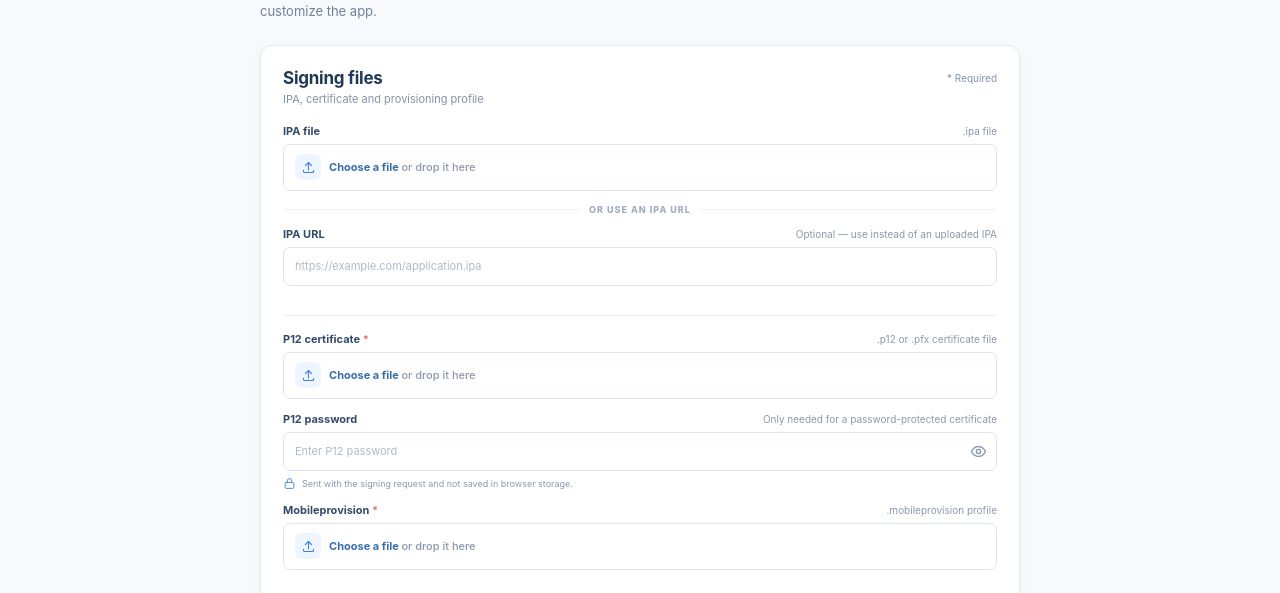
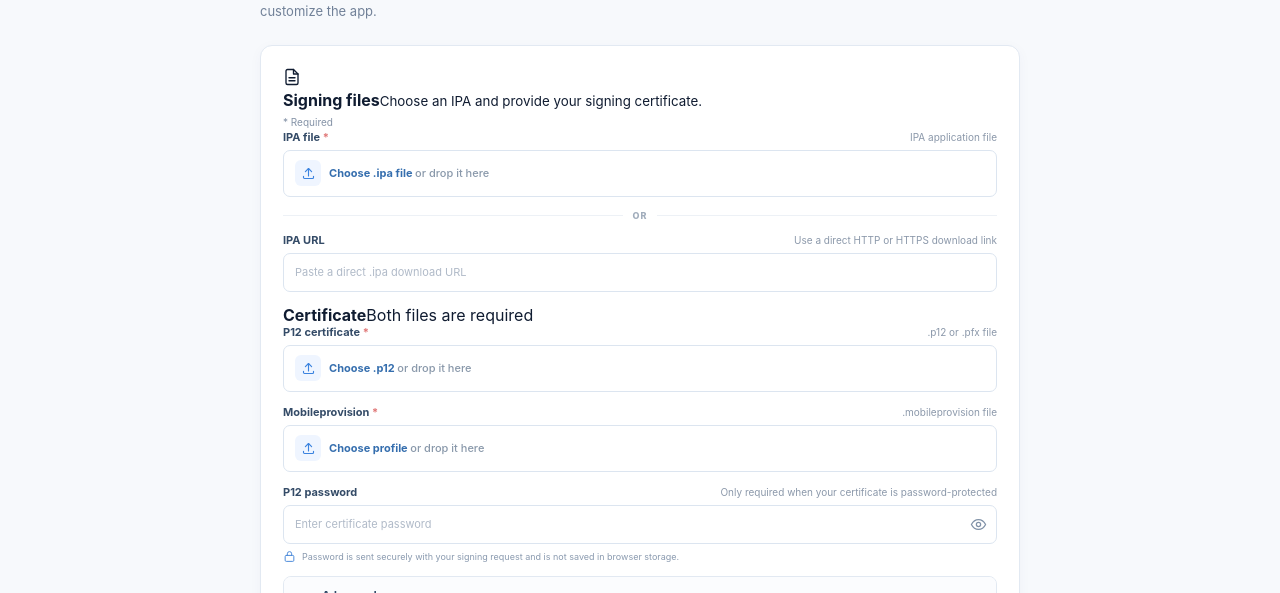
Before and after one commit to MooCore/XsignSite, a Next.js app: page /sign in a window 1280 px wide. Shown: the part 207-800 px from the top of the page. Built offline with nearby package versions, Linux system fonts and the light colour scheme; no server answers.

Commit message:
Add files via upload

```diff
--- a/components/signing-form.js
+++ b/components/signing-form.js
@@ -11,7 +11,7 @@ function formatBytes(bytes) {
   return `${(bytes / (1024 * 1024)).toFixed(1)} MB`;
 }
 
-function FilePicker({ label, hint, accept, file, onChange, multiple = false, required = false, compact = false }) {
+function FilePicker({ label, hint, accept, file, onChange, multiple = false, required = false, compact = false, buttonTitle = 'Choose a file' }) {
   const inputRef = useRef(null);
   const [dragging, setDragging] = useState(false);
   const files = file ? (multiple ? Array.from(file) : [file]) : [];
@@ -22,7 +22,7 @@ function FilePicker({ label, hint, accept, file, onChange, multiple = false, req
       <div className="field-heading"><label>{label}{required && <span className="required-mark"> *</span>}</label>{hint && <span className="field-hint">{hint}</span>}</div>
       <div className={`file-drop${dragging ? ' dragging' : ''}${files.length ? ' has-file' : ''}`} onDragOver={(event) => { event.preventDefault(); setDragging(true); }} onDragLeave={() => setDragging(false)} onDrop={(event) => { event.preventDefault(); setDragging(false); update(event.dataTransfer.files); }}>
         <input ref={inputRef} type="file" accept={accept} multiple={multiple} onChange={(event) => update(event.target.files)} aria-label={label} />
-        {files.length ? <div className="selected-files">{files.map((selected, index) => <div className="selected-file" key={`${selected.name}-${index}`}><span className="selected-file-icon"><Icon name="file" size={17}/></span><span className="selected-file-info"><strong>{selected.name}</strong><small>{formatBytes(selected.size)}</small></span><button type="button" className="remove-file" onClick={() => { if (multiple) update(files.filter((_, i) => i !== index)); else update(null); }}>Remove</button></div>)}</div> : <button type="button" className="file-pick-content" onClick={() => inputRef.current?.click()}><span className="upload-icon"><Icon name="upload" size={21}/></span><span><strong>Choose a file <em>or drop it here</em></strong><small>{hint || 'Select a file from your device'}</small></span></button>}
+        {files.length ? <div className="selected-files">{files.map((selected, index) => <div className="selected-file" key={`${selected.name}-${index}`}><span className="selected-file-icon"><Icon name="file" size={17}/></span><span className="selected-file-info"><strong>{selected.name}</strong><small>{formatBytes(selected.size)}</small></span><button type="button" className="remove-file" onClick={() => { if (multiple) update(files.filter((_, i) => i !== index)); else update(null); }}>Remove</button></div>)}</div> : <button type="button" className="file-pick-content" onClick={() => inputRef.current?.click()}><span className="upload-icon"><Icon name="upload" size={21}/></span><span><strong>{buttonTitle} <em>or drop it here</em></strong><small>{hint || 'Select a file from your device'}</small></span></button>}
         {files.length > 0 && <button type="button" className="add-more-files" onClick={() => inputRef.current?.click()}>{multiple ? 'Add more files' : 'Replace file'}</button>}
       </div>
     </div>
@@ -326,75 +326,84 @@ export default function SigningForm() {
   };
 
   return (
-    <div className="signing-layout signing-layout-simple">
+    <div className="signing-layout signing-layout-simple xsign-form-layout">
       <form className="signing-form" onSubmit={handleSubmit}>
-        <section className="form-card signing-panel">
-          <div className="signing-panel-heading">
+        <section className="form-card signing-panel xsign-signer-card">
+          <div className="xsign-card-heading">
+            <div className="xsign-card-heading-icon"><Icon name="file" size={18}/></div>
             <div>
-              <h2>Signing files</h2>
-              <p>IPA, certificate and provisioning profile</p>
+              <strong>Signing files</strong>
+              <small>Choose an IPA and provide your signing certificate.</small>
             </div>
             <span className="required-caption">* Required</span>
           </div>
 
-          <div className="signing-file-section">
-            <FilePicker label="IPA file" hint=".ipa file" accept=".ipa,application/octet-stream" file={ipaFile} onChange={setIpaFile} />
-            <div className="or-divider"><span>OR USE AN IPA URL</span></div>
-            <FormField label="IPA URL" value={ipaUrl} onChange={setIpaUrl} placeholder="https://example.com/application.ipa" hint="Optional — use instead of an uploaded IPA" />
+          <div className="xsign-ipa-block">
+            <FilePicker label="IPA file" hint="IPA application file" accept=".ipa,application/octet-stream" file={ipaFile} onChange={setIpaFile} required buttonTitle="Choose .ipa file" />
+            <div className="or-divider xsign-or-divider"><span>OR</span></div>
+            <FormField label="IPA URL" value={ipaUrl} onChange={setIpaUrl} placeholder="Paste a direct .ipa download URL" type="url" hint="Use a direct HTTP or HTTPS download link" />
             {ipaFile && <div className="upload-route-note" aria-live="polite">
-              {!uploadCapabilities ? 'Checking the available upload route…' : (uploadCapabilities.directIpaUploadEnabled && ipaFile.size <= Number(uploadCapabilities.directIpaUploadMaxBytes || 0) ? 'Fast route: this IPA will stream directly to Render. Larger files automatically switch to Tigris.' : 'Large-file route: this IPA will upload directly to Tigris to avoid the Render upload limit.')}
+              {!uploadCapabilities ? 'Checking the available upload route…' : (uploadCapabilities.directIpaUploadEnabled && ipaFile.size <= Number(uploadCapabilities.directIpaUploadMaxBytes || 0) ? 'Direct upload: this IPA will stream to Render. Larger files automatically use Tigris.' : 'Large-file upload: this IPA will use Tigris storage automatically.')}
             </div>}
           </div>
 
-          <div className="signing-file-section signing-credentials-section">
-            <FilePicker label="P12 certificate" hint=".p12 or .pfx certificate file" accept=".p12,.pfx,application/x-pkcs12" file={p12File} onChange={setP12File} required />
-            <div className="field-block password-field-block">
-              <div className="field-heading"><label htmlFor="p12-password">P12 password</label><span className="field-hint">Only needed for a password-protected certificate</span></div>
-              <div className="password-input-wrap">
-                <input id="p12-password" className="text-input" type={showPassword ? 'text' : 'password'} value={p12Password} onChange={(event) => setP12Password(event.target.value)} placeholder="Enter P12 password" autoComplete="new-password" />
-                <button type="button" className="password-toggle" onClick={() => setShowPassword(!showPassword)} aria-label={showPassword ? 'Hide P12 password' : 'Show P12 password'}><Icon name={showPassword ? 'eyeOff' : 'eye'} size={17}/></button>
-              </div>
-              <div className="privacy-hint"><Icon name="lock" size={13}/> Sent with the signing request and not saved in browser storage.</div>
+          <div className="xsign-credentials-heading">
+            <strong>Certificate</strong>
+            <span>Both files are required</span>
+          </div>
+          <div className="xsign-credentials-grid">
+            <div className="xsign-credential-card">
+              <FilePicker label="P12 certificate" hint=".p12 or .pfx file" accept=".p12,.pfx,application/x-pkcs12" file={p12File} onChange={setP12File} required buttonTitle="Choose .p12" compact />
             </div>
-            <FilePicker label="Mobileprovision" hint=".mobileprovision profile" accept=".mobileprovision,application/octet-stream" file={profileFile} onChange={setProfileFile} required />
+            <div className="xsign-credential-card">
+              <FilePicker label="Mobileprovision" hint=".mobileprovision file" accept=".mobileprovision,application/octet-stream" file={profileFile} onChange={setProfileFile} required buttonTitle="Choose profile" compact />
+            </div>
+          </div>
+          <div className="field-block password-field-block xsign-password-block">
+            <div className="field-heading"><label htmlFor="p12-password">P12 password</label><span className="field-hint">Only required when your certificate is password-protected</span></div>
+            <div className="password-input-wrap">
+              <input id="p12-password" className="text-input" type={showPassword ? 'text' : 'password'} value={p12Password} onChange={(event) => setP12Password(event.target.value)} placeholder="Enter certificate password" autoComplete="new-password" />
+              <button type="button" className="password-toggle" onClick={() => setShowPassword(!showPassword)} aria-label={showPassword ? 'Hide P12 password' : 'Show P12 password'}><Icon name={showPassword ? 'eyeOff' : 'eye'} size={17}/></button>
+            </div>
+            <div className="privacy-hint"><Icon name="lock" size={13}/> Password is sent securely with your signing request and is not saved in browser storage.</div>
           </div>
 
-          <section className="advanced-inline">
-            <button type="button" className="advanced-heading advanced-heading-compact" onClick={() => setAdvancedOpen(!advancedOpen)} aria-expanded={advancedOpen}>
-              <span className="advanced-heading-copy"><Icon name="sliders" size={17}/><span><strong>Advanced options</strong><small>App details, display settings and tweaks</small></span></span>
-              <span className={`accordion-chevron${advancedOpen ? ' expanded' : ''}`}><Icon name="chevron" size={17}/></span>
+          <section className="advanced-inline xsign-advanced-inline">
+            <button type="button" className="advanced-heading advanced-heading-compact" onClick={() => setAdvancedOpen(!advancedOpen)} aria-expanded={advancedOpen} aria-controls="xsign-advanced-content">
+              <span className="advanced-heading-copy"><Icon name="sliders" size={16}/><span><strong>Advanced</strong><small>App details, gaming options and tweaks</small></span></span>
+              <span className={`accordion-chevron${advancedOpen ? ' expanded' : ''}`}><Icon name="chevron" size={16}/></span>
             </button>
-            {advancedOpen && <div className="advanced-content advanced-content-compact">
+            {advancedOpen && <div className="advanced-content advanced-content-compact" id="xsign-advanced-content">
               <div className="subsection-heading"><h3>App information</h3><span>Leave blank to keep detected values</span></div>
               <div className="form-grid-two">
                 <FormField label="App name" value={appName} onChange={setAppName} placeholder="My App"/>
                 <FormField label="Bundle identifier" value={bundleId} onChange={setBundleId} placeholder="com.example.app"/>
                 <FormField label="App version" value={appVersion} onChange={setAppVersion} placeholder="1.0.0"/>
                 <FormField label="Build number" value={buildNumber} onChange={setBuildNumber} placeholder="1"/>
-                <FormField label="Minimum iOS version" value={minimumIOS} onChange={setMinimumIOS} placeholder="15.0" hint="Only set a value supported by the app"/>
+                <FormField label="Minimum iOS version" value={minimumIOS} onChange={setMinimumIOS} placeholder="15.0" hint="Use a version supported by the app"/>
               </div>
               <div className="subsection-heading subsection-spaced"><h3>Display and gaming</h3><span>Optional Info.plist settings</span></div>
               <div className="switch-list">
-                <Switch label="ProMotion support" description="Add the high-refresh-rate support property. This does not force 120 FPS." checked={proMotion} onChange={setProMotion}/>
+                <Switch label="ProMotion support" description="Add high-refresh-rate support. This does not force 120 FPS." checked={proMotion} onChange={setProMotion}/>
                 <Switch label="Game Mode support" description="Declare Game Mode support for compatible iOS versions." checked={gameMode} onChange={setGameMode}/>
               </div>
               <div className="subsection-heading subsection-spaced"><h3>Application contents</h3><span>Optional cleanup</span></div>
               <div className="switch-list">
-                <Switch label="Remove app extensions" description="Ask the signing worker to remove embedded app extensions where supported." checked={removeExtensions} onChange={setRemoveExtensions}/>
-                <Switch label="Remove bundled Watch app" description="Ask the signing worker to remove the embedded Watch app where supported." checked={removeWatchApp} onChange={setRemoveWatchApp}/>
+                <Switch label="Remove app extensions" description="Remove embedded app extensions where supported." checked={removeExtensions} onChange={setRemoveExtensions}/>
+                <Switch label="Remove bundled Watch app" description="Remove the embedded Watch app where supported." checked={removeWatchApp} onChange={setRemoveWatchApp}/>
               </div>
               <div className="subsection-heading subsection-spaced"><h3>Additional files</h3><span>Optional icon and tweaks</span></div>
-              <FilePicker label="App icon" hint="PNG or JPG · square image recommended" accept=".png,.jpg,.jpeg,image/png,image/jpeg" file={iconFile} onChange={setIconFile} compact/>
-              <div className="tweak-upload-space"><FilePicker label="Add Tweaks (.deb / .dylib)" hint="Select one or more .deb or .dylib files" accept=".deb,.dylib,application/octet-stream" file={tweakFiles} onChange={setTweakFiles} multiple compact/></div>
+              <FilePicker label="App icon" hint="PNG or JPG · square image recommended" accept=".png,.jpg,.jpeg,image/png,image/jpeg" file={iconFile} onChange={setIconFile} compact buttonTitle="Choose icon"/>
+              <div className="tweak-upload-space"><FilePicker label="Add Tweaks (.deb / .dylib)" hint="Select one or more .deb or .dylib files" accept=".deb,.dylib,application/octet-stream" file={tweakFiles} onChange={setTweakFiles} multiple compact buttonTitle="Choose tweak files"/></div>
             </div>}
           </section>
 
           {error && <div className="form-alert form-alert-error" role="alert"><Icon name="info" size={17}/><span>{error}</span></div>}
-          {busy && <div className="progress-card" aria-live="polite"><div className="progress-head"><span><i className="progress-spinner"/>{stage || 'Processing'}</span><strong>{progress}%</strong></div><div className="progress-track" role="progressbar" aria-label="Signing progress" aria-valuemin={0} aria-valuemax={100} aria-valuenow={progress}><i style={{ width: `${progress}%` }}/></div><small>{jobId ? `Job ID: ${jobId}` : 'Live upload progress is shown here. Files within the Render upload limit use the direct route; larger IPAs automatically use Tigris.'}</small></div>}
-          {result && <div className="result-card" role="status"><div className="result-icon"><Icon name="check" size={19}/></div><div className="result-content"><h3>Your signed IPA is ready</h3><p>Signing completed successfully. Use the available links below.</p><div className="result-links">{(result.installUrl || result.otaUrl) && <a className="button button-primary" href={result.installUrl || result.otaUrl}>Install via OTA <Icon name="phone" size={15}/></a>}{(result.downloadUrl || result.ipaUrl) && <a className="button button-secondary" href={result.downloadUrl || result.ipaUrl} target="_blank" rel="noreferrer">Download IPA <Icon name="arrow" size={15}/></a>}{result.manifestUrl && <a className="result-text-link" href={result.manifestUrl} target="_blank" rel="noreferrer">View manifest</a>}</div></div></div>}
-          <div className="submit-row submit-row-compact">
+          {busy && <div className="progress-card xsign-progress-card" aria-live="polite"><div className="progress-head"><span><i className="progress-spinner"/>{stage || 'Processing'}</span><strong>{progress}%</strong></div><div className="progress-track" role="progressbar" aria-label="Signing progress" aria-valuemin={0} aria-valuemax={100} aria-valuenow={progress}><i style={{ width: `${progress}%` }}/></div><small>{jobId ? `Job ID: ${jobId}` : 'Upload and signing progress will appear here.'}</small></div>}
+          {result && <div className="result-card xsign-result-card" role="status"><div className="result-icon"><Icon name="check" size={19}/></div><div className="result-content"><h3>Your signed IPA is ready</h3><p>Signing completed successfully. Choose how you want to install or download it.</p><div className="result-links">{(result.installUrl || result.otaUrl) && <a className="button button-primary" href={result.installUrl || result.otaUrl}>Install via OTA <Icon name="phone" size={15}/></a>}{(result.downloadUrl || result.ipaUrl) && <a className="button button-secondary" href={result.downloadUrl || result.ipaUrl} target="_blank" rel="noreferrer">Download IPA <Icon name="arrow" size={15}/></a>}{result.manifestUrl && <a className="result-text-link" href={result.manifestUrl} target="_blank" rel="noreferrer">View manifest</a>}</div></div></div>}
+          <div className="submit-row submit-row-compact xsign-submit-row">
             <div className="submit-note"><Icon name="lock" size={13}/><span>{selectedFileCount} file{selectedFileCount === 1 ? '' : 's'} selected</span></div>
-            <button type="submit" className="button button-primary button-large submit-button" disabled={busy}>{busy ? <><i className="button-spinner"/> Signing…</> : <>Sign application <Icon name="arrow" size={17}/></>}</button>
+            <button type="submit" className="button button-primary button-large submit-button" disabled={busy}>{busy ? <><i className="button-spinner"/> Signing…</> : <>Sign IPA <Icon name="arrow" size={17}/></>}</button>
           </div>
           {result && <button type="button" className="start-another-button" onClick={resetForm}>Start another signing job</button>}
         </section>
```
